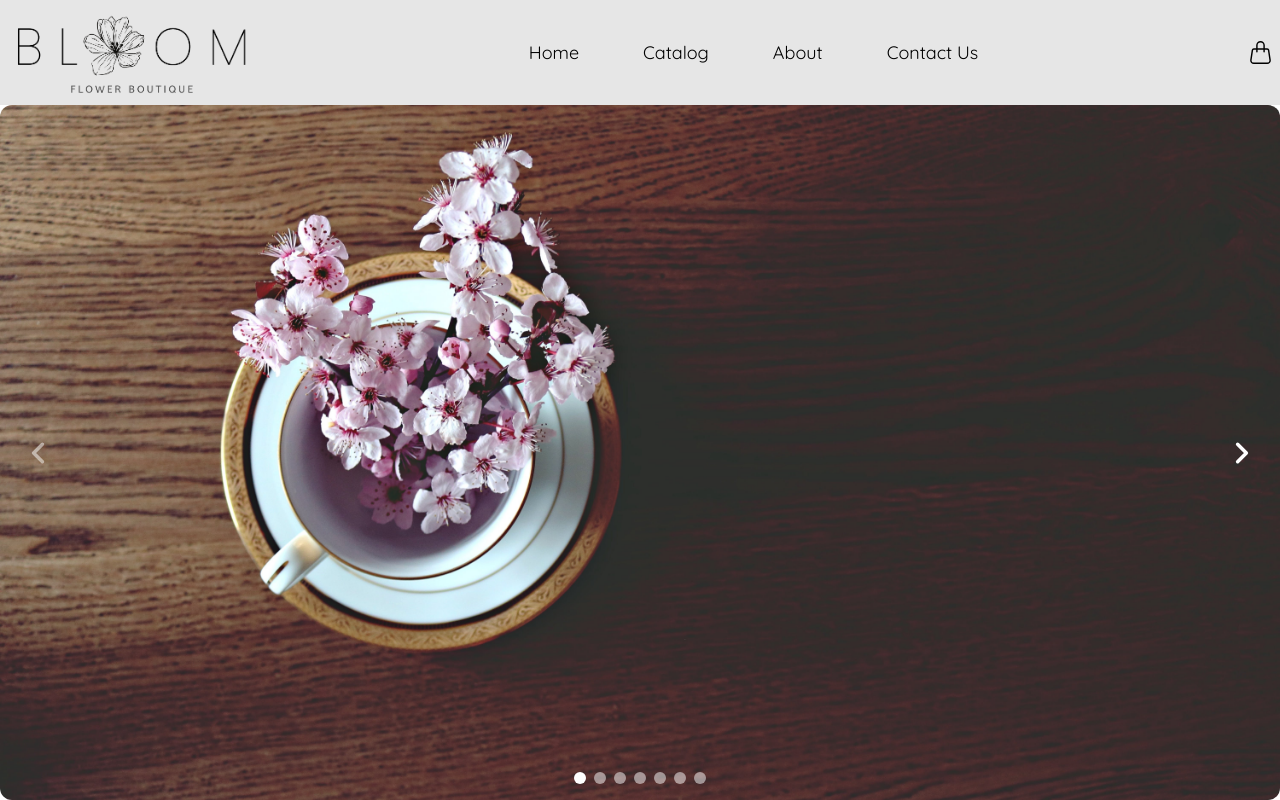
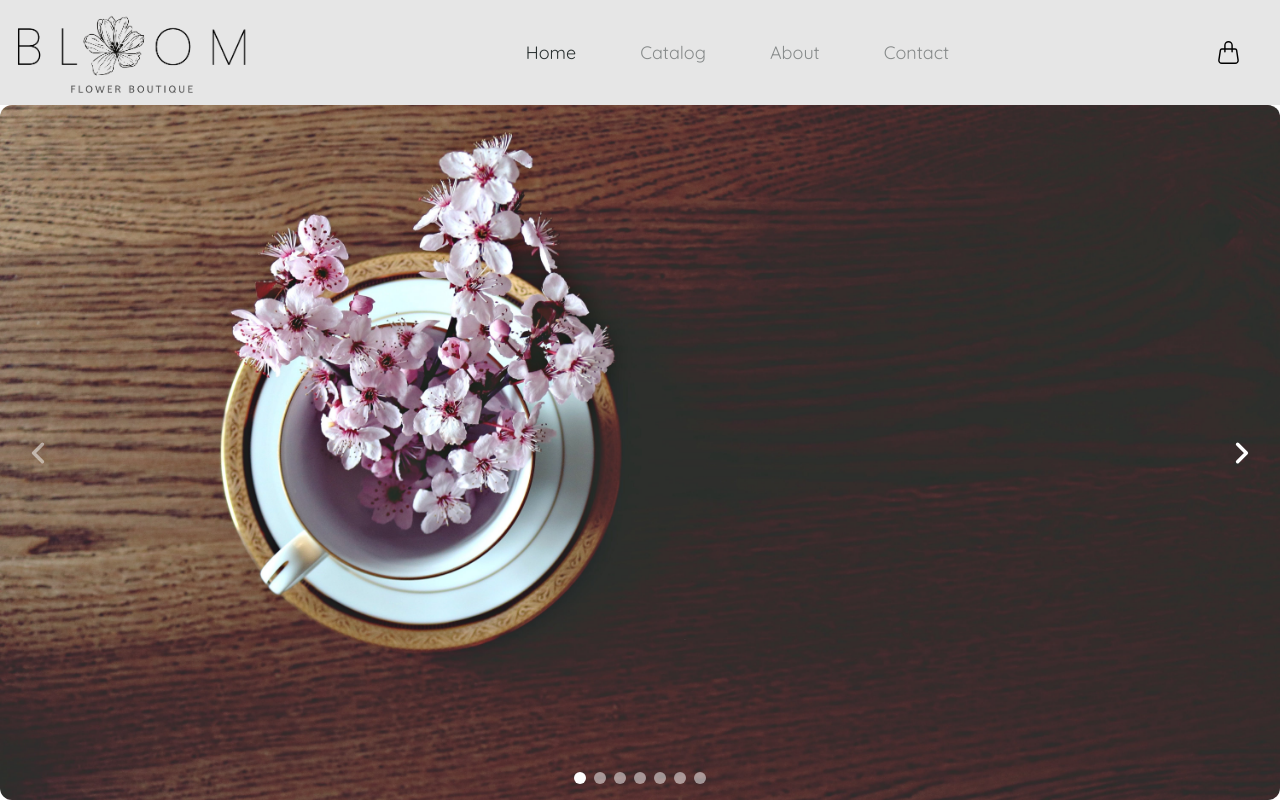
Before and after one commit to fseddo/bloom, a React (Vite) app: page / in a window 1280 px wide. Built offline with nearby package versions, Linux system fonts and the light colour scheme; grey boxes are pictures that could not be loaded.

Commit message:
restructured navbar, added history items on flower details page

```diff
--- a/src/flowerDetails/FlowerDetails.tsx
+++ b/src/flowerDetails/FlowerDetails.tsx
@@ -21,9 +21,10 @@ export const FlowerDetails = () => {
     queryFn: () => getFlower({ id: flowerId }),
   });
 
-  const isNewFlower = useMemo(() => {
-    return requestedFlower != null && selectedFlower != requestedFlower;
-  }, [requestedFlower, selectedFlower]);
+  const isNewFlower = useMemo(
+    () => requestedFlower != null && selectedFlower != requestedFlower,
+    [requestedFlower, selectedFlower]
+  );
 
   useEffect(() => {
     if (isNewFlower) {
--- a/src/flowerDetails/FlowerImageSelectionArea.tsx
+++ b/src/flowerDetails/FlowerImageSelectionArea.tsx
@@ -1,4 +1,5 @@
 import { Flower } from "../types/flower/Flower";
+import { HistoryItems } from "./HistoryItems";
 import { SelectableFlowerImage } from "./SelectableFlowerImage";
 
 type Props = {
@@ -18,7 +19,8 @@ export const FlowerImageSelectionArea = ({
         <SelectableFlowerImage imageUrl={flower.imageUrlsecondary} />
       </div>
       {/*main image*/}
-      <div className="flex items-start">
+      <div className="flex flex-col items-start gap-2">
+        <HistoryItems flower={flower} />
         <img className="max-w-[850px]" src={selectedImageUrl} />
       </div>
     </div>
--- /dev/null
+++ b/src/flowerDetails/HistoryItem.tsx
@@ -0,0 +1,44 @@
+import { Link } from "react-router-dom";
+import { AppRoute } from "../common/AppRoute";
+import { useState } from "react";
+import { useHover } from "@use-gesture/react";
+import { useSpring, animated } from "@react-spring/web";
+import { twJoin } from "tailwind-merge";
+
+type Props = {
+  route?: AppRoute;
+  label: string;
+  isDisabled?: boolean;
+};
+
+export const HistoryItem = ({ route, label, isDisabled = false }: Props) => {
+  const [isMouseOver, setIsMouseOver] = useState(false);
+  const bindHover = useHover(({ active }) => setIsMouseOver(active));
+
+  const [style] = useSpring(
+    () => ({
+      opacity: isMouseOver && !isDisabled ? 1 : 0.7,
+      textDecoration: isMouseOver && !isDisabled ? "underline" : "none",
+      config: {
+        mass: 1,
+        tension: 140,
+        friction: 10,
+      },
+    }),
+    [isMouseOver]
+  );
+
+  return (
+    <animated.div
+      {...bindHover()}
+      className={twJoin(!isDisabled && "cursor-pointer")}
+      style={style}
+    >
+      {!isDisabled && route != null ? (
+        <Link to={route}>{label}</Link>
+      ) : (
+        <div>{label}</div>
+      )}
+    </animated.div>
+  );
+};
--- /dev/null
+++ b/src/flowerDetails/HistoryItems.tsx
@@ -0,0 +1,23 @@
+import { theme } from "../theme";
+import { Flower } from "../types/flower/Flower";
+import { MdKeyboardArrowRight } from "react-icons/md";
+import { HistoryItem } from "./HistoryItem";
+import { AppRoute } from "../common/AppRoute";
+
+type Props = {
+  flower: Flower;
+};
+
+export const HistoryItems = ({ flower }: Props) => {
+  return (
+    <div className="flex font-bold gap-2 items-center">
+      <HistoryItem route={AppRoute.Home} label="Home" />
+
+      <MdKeyboardArrowRight color={theme.colors.gray[500]} />
+      <HistoryItem route={AppRoute.Catalog} label="Catalog" />
+
+      <MdKeyboardArrowRight color={theme.colors.gray[500]} />
+      <HistoryItem isDisabled label={flower.name} />
+    </div>
+  );
+};
--- a/src/flowerDetails/SelectableFlowerImage.tsx
+++ b/src/flowerDetails/SelectableFlowerImage.tsx
@@ -15,9 +15,10 @@ export const SelectableFlowerImage = ({ imageUrl }: Props) => {
 
   const bindHover = useHover(({ active }) => setIsMouseOver(active));
 
-  const isSelected = useMemo(() => {
-    return selectedImageUrl === imageUrl;
-  }, [selectedImageUrl, imageUrl]);
+  const isSelected = useMemo(
+    () => selectedImageUrl === imageUrl,
+    [selectedImageUrl, imageUrl]
+  );
 
   const opacity = useMemo(() => {
     if (isMouseOver) return 1;
--- /dev/null
+++ b/src/nav/NavItem.tsx
@@ -0,0 +1,44 @@
+import { Link, useLocation } from "react-router-dom";
+import { AppRoute } from "../common/AppRoute";
+import { useMemo, useState } from "react";
+import { useHover } from "@use-gesture/react";
+import { animated, useSpring } from "@react-spring/web";
+
+type Props = {
+  label: string;
+  route: AppRoute;
+};
+
+export const NavItem = ({ label, route }: Props) => {
+  const [isMouseOver, setIsMouseOver] = useState(false);
+  const bindHover = useHover(({ active }) => setIsMouseOver(active));
+  const { pathname, state, hash } = useLocation();
+
+  const isSelected = useMemo(() => route === pathname, [route, pathname]);
+
+  console.log({ pathname, state, hash });
+
+  const opacity = useMemo(() => {
+    if (isMouseOver) return 1;
+    if (isSelected) return 1;
+    return 0.5;
+  }, [isMouseOver, isSelected]);
+
+  const [style] = useSpring(
+    () => ({
+      opacity,
+      config: {
+        mass: 1,
+        tension: 140,
+        friction: 10,
+      },
+    }),
+    [isMouseOver, isSelected]
+  );
+
+  return (
+    <animated.div {...bindHover()} style={style} className="px-8">
+      <Link to={route}>{label}</Link>
+    </animated.div>
+  );
+};
--- a/src/nav/Navbar.tsx
+++ b/src/nav/Navbar.tsx
@@ -1,6 +1,6 @@
-import { Link } from "react-router-dom";
 import { BsHandbag } from "react-icons/bs";
 import { AppRoute } from "../common/AppRoute";
+import { NavItem } from "./NavItem";
 
 export const Navbar = () => {
   return (
@@ -9,21 +9,13 @@ export const Navbar = () => {
         <div className="min-w-[250px]">
           <img width={250} src="/logo.png" />
         </div>
-        <div className="inline-block m-auto text-subtext font-quicksand p-6 text-lg">
-          <Link className="px-8" to={AppRoute.Home}>
-            Home
-          </Link>
-          <Link className="px-8" to={AppRoute.Catalog}>
-            Catalog
-          </Link>
-          <Link className="px-8" to={AppRoute.About}>
-            About
-          </Link>
-          <Link className="px-8" to={AppRoute.Contact}>
-            Contact Us
-          </Link>
+        <div className="flex m-auto text-gray-900 font-quicksand p-6 text-lg">
+          <NavItem label="Home" route={AppRoute.Home} />
+          <NavItem label="Catalog" route={AppRoute.Catalog} />
+          <NavItem label="About" route={AppRoute.About} />
+          <NavItem label="Contact" route={AppRoute.Contact} />
         </div>
-        <div>
+        <div className="pr-8">
           <BsHandbag size={23} />
         </div>
       </div>
--- a/theme.ts
+++ b/src/theme.ts
@@ -1,4 +1,4 @@
-import preval from "preval.macro";
+import resolveConfig from "tailwindcss/resolveConfig";
 
 type CustomConfig = {
   theme: {
@@ -66,11 +66,9 @@ type CustomConfig = {
   };
 };
 
-export const { theme }: CustomConfig = preval`
-  const resolveConfig = require('tailwindcss/resolveConfig');
-  const tailwindConfig = require('../../tailwind.config');
-  module.exports = resolveConfig(tailwindConfig);
-`;
+import tailwindConfig from "../tailwind.config";
+const config = resolveConfig(tailwindConfig) as CustomConfig;
+export const theme = config.theme;
 
 export const spacing = {
   zero: 0,
--- a/tailwind.config.js
+++ b/tailwind.config.js
@@ -1,5 +1,5 @@
 /** @type {import('tailwindcss').Config} */
-const withMT = require("@material-tailwind/react/utils/withMT");
+import withMT from "@material-tailwind/react/utils/withMT";
 
 export default withMT({
   content: ["./src/**/*.{js,ts,jsx,tsx}"],
```
Also changed, not shown: 1 other file (tests, documents, lock files or other folders).
